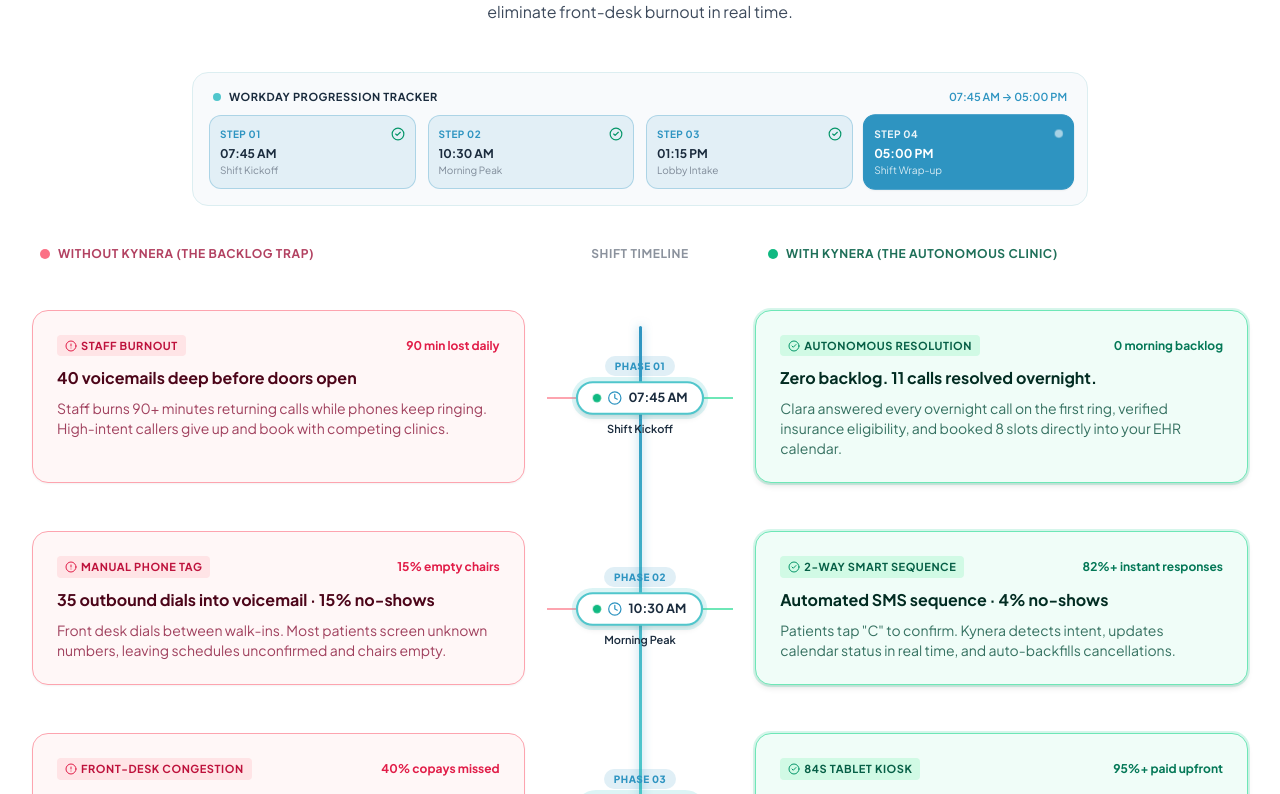
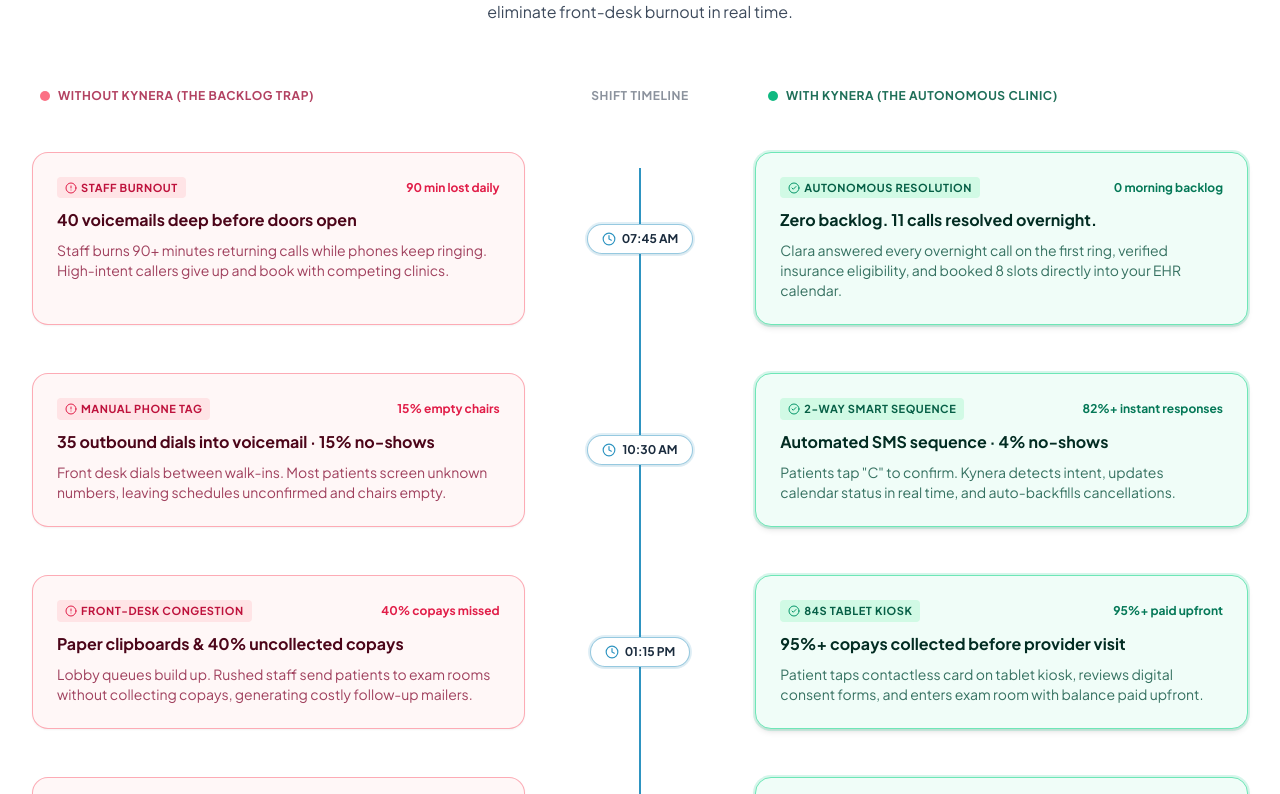
Before and after one commit to Annyxtopheles/kynera, a React (Vite) app: page / in a window 1280 px wide. Shown: the part 3166-3960 px from the top of the page. Built offline with nearby package versions, Linux system fonts and the light colour scheme.

Commit message:
Streamline BeforeAfterComparison: remove floating tags and whiskers for a clean scroll-linked timeline

```diff
--- a/src/components/BeforeAfterComparison.tsx
+++ b/src/components/BeforeAfterComparison.tsx
@@ -1,12 +1,9 @@
-import React, { useRef, useState, useEffect } from 'react';
-import { Clock, CheckCircle2, AlertCircle, ArrowDown } from 'lucide-react';
+import React, { useRef } from 'react';
+import { Clock, CheckCircle2, AlertCircle } from 'lucide-react';
 import { motion, useScroll, useTransform, useSpring, useInView, type Variants } from 'motion/react';
 
 const milestones = [
   {
-    id: 'shift-milestone-1',
-    phase: 'Phase 01',
-    phaseName: 'Shift Kickoff',
     time: '07:45 AM',
     without: {
       badge: 'Staff Burnout',
@@ -22,9 +19,6 @@ const milestones = [
     },
   },
   {
-    id: 'shift-milestone-2',
-    phase: 'Phase 02',
-    phaseName: 'Morning Peak',
     time: '10:30 AM',
     without: {
       badge: 'Manual Phone Tag',
@@ -40,9 +34,6 @@ const milestones = [
     },
   },
   {
-    id: 'shift-milestone-3',
-    phase: 'Phase 03',
-    phaseName: 'Lobby Intake',
     time: '01:15 PM',
     without: {
       badge: 'Front-Desk Congestion',
@@ -58,9 +49,6 @@ const milestones = [
     },
   },
   {
-    id: 'shift-milestone-4',
-    phase: 'Phase 04',
-    phaseName: 'Shift Wrap-up',
     time: '05:00 PM',
     without: {
       badge: 'Aging A/R Drag',
@@ -106,7 +94,7 @@ const cardVariantsRight: Variants = {
 };
 
 const badgeVariants: Variants = {
-  hidden: { opacity: 0, scale: 0.8 },
+  hidden: { opacity: 0, scale: 0.85 },
   visible: {
     opacity: 1,
     scale: 1,
@@ -119,86 +107,44 @@ const badgeVariants: Variants = {
 
 interface MilestoneRowProps {
   item: typeof milestones[0];
-  isParentActive: boolean;
+  isReached: boolean;
 }
 
-const MilestoneRow: React.FC<MilestoneRowProps> = ({ item, isParentActive }) => {
+const MilestoneRow: React.FC<MilestoneRowProps> = ({ item, isReached }) => {
   const rowRef = useRef<HTMLDivElement>(null);
   const isInView = useInView(rowRef, {
-    margin: "-20% 0px -25% 0px",
+    margin: "-15% 0px -25% 0px",
   });
 
-  const active = isParentActive || isInView;
+  const active = isReached || isInView;
 
   return (
     <motion.div
       ref={rowRef}
-      id={item.id}
       initial="hidden"
       whileInView="visible"
       viewport={{ once: true, amount: 0.25, margin: "0px 0px -40px 0px" }}
       className="relative z-10 grid grid-cols-1 lg:grid-cols-12 gap-4 sm:gap-6 items-center"
     >
-      {/* Center Timeline Badge (First on mobile, center on desktop) */}
+      {/* Center Timeline Node (First on mobile, center on desktop) */}
       <motion.div
         variants={badgeVariants}
-        className="order-1 lg:order-2 lg:col-span-2 flex flex-col items-center justify-center relative"
+        className="order-1 lg:order-2 lg:col-span-2 flex justify-center z-10"
       >
-        {/* Phase Indicator */}
-        <span
-          className={`text-[10px] font-extrabold uppercase tracking-wider px-2.5 py-0.5 rounded-full mb-1.5 transition-all duration-300 ${
+        <div
+          className={`px-3.5 py-1.5 rounded-full border bg-white shadow-xs flex items-center gap-1.5 text-xs font-bold font-heading transition-all duration-300 ${
             active
-              ? "bg-brand-blue/15 text-brand-blue font-bold shadow-2xs"
-              : "bg-slate-100 text-slate-400"
+              ? "border-brand-blue/50 text-brand-navy ring-2 ring-brand-blue/15 shadow-sm"
+              : "border-slate-200 text-slate-400"
           }`}
         >
-          {item.phase}
-        </span>
-
-        {/* Center Clock Badge Node */}
-        <div className="relative">
-          {/* Horizontal tracer beams to cards on desktop */}
-          <div
-            className={`hidden lg:block absolute right-full top-1/2 -translate-y-1/2 w-6 sm:w-8 h-0.5 transition-colors duration-500 ${
-              active ? "bg-rose-300" : "bg-slate-200"
+          <Clock
+            className={`w-3.5 h-3.5 transition-colors duration-300 ${
+              active ? "text-brand-blue" : "text-slate-300"
             }`}
           />
-          <div
-            className={`hidden lg:block absolute left-full top-1/2 -translate-y-1/2 w-6 sm:w-8 h-0.5 transition-colors duration-500 ${
-              active ? "bg-emerald-300" : "bg-slate-200"
-            }`}
-          />
-
-          <div
-            className={`px-3.5 py-1.5 rounded-full border-2 transition-all duration-500 flex items-center gap-1.5 text-xs font-bold font-heading shrink-0 ${
-              active
-                ? "bg-white border-brand-teal text-brand-navy ring-4 ring-brand-teal/20 shadow-md scale-105"
-                : "bg-white/95 border-slate-200/90 text-text-body/70 shadow-xs"
-            }`}
-          >
-            <span className="relative flex h-2 w-2">
-              {active && (
-                <span className="animate-ping absolute inline-flex h-full w-full rounded-full bg-emerald-400 opacity-75" />
-              )}
-              <span
-                className={`relative inline-flex rounded-full h-2 w-2 transition-colors duration-300 ${
-                  active ? "bg-emerald-500" : "bg-slate-300"
-                }`}
-              />
-            </span>
-            <Clock className={`w-3.5 h-3.5 transition-colors ${active ? "text-brand-blue" : "text-slate-400"}`} />
-            <span>{item.time}</span>
-          </div>
+          <span>{item.time}</span>
         </div>
-
-        {/* Phase Subtitle */}
-        <span
-          className={`text-[11px] font-semibold mt-1.5 transition-colors text-center hidden sm:block ${
-            active ? "text-brand-navy" : "text-text-body/60"
-          }`}
-        >
-          {item.phaseName}
-        </span>
       </motion.div>
 
       {/* Left Column: Without Kynera */}
@@ -206,7 +152,7 @@ const MilestoneRow: React.FC<MilestoneRowProps> = ({ item, isParentActive }) =>
         variants={cardVariantsLeft}
         whileHover={{ y: -3, transition: { duration: 0.2 } }}
         className={`order-2 lg:order-1 lg:col-span-5 bg-[#FFF7F7] rounded-2xl p-5 sm:p-6 border shadow-xs flex flex-col justify-between h-full transition-all duration-300 ${
-          active ? "border-rose-300 shadow-sm" : "border-rose-200/80 hover:border-rose-300"
+          active ? "border-rose-300/90 shadow-sm" : "border-rose-200/70 hover:border-rose-300"
         }`}
       >
         <div>
@@ -235,7 +181,7 @@ const MilestoneRow: React.FC<MilestoneRowProps> = ({ item, isParentActive }) =>
         className={`order-3 lg:order-3 lg:col-span-5 bg-[#F0FDF8] rounded-2xl p-5 sm:p-6 border shadow-xs flex flex-col justify-between h-full transition-all duration-300 ${
           active
             ? "border-emerald-300 ring-2 ring-emerald-400/20 shadow-md"
-            : "border-emerald-200/90 hover:border-emerald-300"
+            : "border-emerald-200/80 hover:border-emerald-300"
         }`}
       >
         <div>
@@ -275,32 +221,8 @@ export const BeforeAfterComparison: React.FC = () => {
     restDelta: 0.001,
   });
 
-  // Dynamic traveler bead position along the central spine (clamped 0% to 100%)
+  // Dynamic traveler bead position along the spine (clamped strictly between 0% and 100%)
   const travelerTop = useTransform(smoothProgress, (val) => `${Math.min(Math.max(val * 100, 0), 100)}%`);
-
-  // Active step in the Day Shift Stepper
-  const [activeStep, setActiveStep] = useState(0);
-
-  useEffect(() => {
-    return scrollYProgress.on("change", (latest) => {
-      if (latest < 0.22) {
-        setActiveStep(0);
-      } else if (latest < 0.50) {
-        setActiveStep(1);
-      } else if (latest < 0.76) {
-        setActiveStep(2);
-      } else {
-        setActiveStep(3);
-      }
-    });
-  }, [scrollYProgress]);
-
-  const scrollToMilestone = (id: string) => {
-    const el = document.getElementById(id);
-    if (el) {
-      el.scrollIntoView({ behavior: 'smooth', block: 'center' });
-    }
-  };
 
   return (
     <section id="compare" className="py-14 md:py-20 bg-surface-white overflow-hidden">
@@ -312,7 +234,7 @@ export const BeforeAfterComparison: React.FC = () => {
           whileInView={{ opacity: 1, y: 0 }}
           viewport={{ once: true, amount: 0.4 }}
           transition={{ duration: 0.6, ease: [0.22, 1, 0.36, 1] }}
-          className="text-center max-w-3xl mx-auto mb-8 sm:mb-12"
+          className="text-center max-w-3xl mx-auto mb-12 sm:mb-16"
         >
           <span className="text-xs font-bold font-heading tracking-widest text-brand-blue uppercase bg-brand-blue/10 px-3 py-1 rounded-full border border-brand-blue/20">
             A Day in the Life
@@ -323,69 +245,6 @@ export const BeforeAfterComparison: React.FC = () => {
           <p className="mt-3 text-sm sm:text-base text-text-body max-w-2xl mx-auto">
             From the opening shift bell to end-of-day billing, see how autonomous workflows eliminate front-desk burnout in real time.
           </p>
-        </motion.div>
-
-        {/* Interactive Day Shift Progression Bar (Stepper) */}
-        <motion.div
-          initial={{ opacity: 0, y: 16 }}
-          whileInView={{ opacity: 1, y: 0 }}
-          viewport={{ once: true, amount: 0.5 }}
-          transition={{ duration: 0.5, delay: 0.1 }}
-          className="mb-8 sm:mb-10 max-w-4xl mx-auto"
-        >
-          <div className="bg-slate-50/90 border border-border-soft rounded-2xl p-3 sm:p-4 shadow-xs">
-            <div className="flex items-center justify-between text-xs font-bold font-heading px-1 mb-2.5">
-              <span className="flex items-center gap-2 uppercase tracking-wider text-[11px] text-brand-navy">
-                <span className="relative flex h-2 w-2">
-                  <span className="animate-ping absolute inline-flex h-full w-full rounded-full bg-brand-teal opacity-75" />
-                  <span className="relative inline-flex rounded-full h-2 w-2 bg-brand-teal" />
-                </span>
-                Workday Progression Tracker
-              </span>
-              <span className="text-[11px] font-semibold text-brand-blue">
-                07:45 AM → 05:00 PM
-              </span>
-            </div>
-
-            {/* 4-Step Interactive Navigation Pill Grid */}
-            <div className="grid grid-cols-2 sm:grid-cols-4 gap-2 sm:gap-3">
-              {milestones.map((m, i) => {
-                const isCurrent = activeStep === i;
-                const isPast = activeStep > i;
-                return (
-                  <button
-                    key={m.id}
-                    type="button"
-                    onClick={() => scrollToMilestone(m.id)}
-                    className={`p-2.5 rounded-xl border text-left transition-all duration-300 cursor-pointer ${
-                      isCurrent
-                        ? "bg-brand-blue text-white border-brand-blue shadow-sm scale-[1.02]"
-                        : isPast
-                        ? "bg-brand-blue/10 text-brand-navy border-brand-blue/30 hover:bg-brand-blue/15"
-                        : "bg-white text-text-body/75 border-slate-200/90 hover:border-slate-300"
-                    }`}
-                  >
-                    <div className="flex items-center justify-between text-[10px] font-bold uppercase tracking-wider mb-1">
-                      <span className={isCurrent ? "text-white/90" : isPast ? "text-brand-blue font-bold" : "text-slate-400"}>
-                        Step 0{i + 1}
-                      </span>
-                      {isPast ? (
-                        <CheckCircle2 className="w-3.5 h-3.5 text-emerald-600" />
-                      ) : isCurrent ? (
-                        <span className="w-2 h-2 rounded-full bg-white animate-pulse" />
-                      ) : (
-                        <span className="w-2 h-2 rounded-full bg-slate-300" />
-                      )}
-                    </div>
-                    <div className="text-xs font-bold font-heading truncate">{m.time}</div>
-                    <div className={`text-[10px] truncate ${isCurrent ? "text-white/80" : "text-text-body/60"}`}>
-                      {m.phaseName}
-                    </div>
-                  </button>
-                );
-              })}
-            </div>
-          </div>
         </motion.div>
 
         {/* Track Column Labels (Desktop) */}
@@ -413,59 +272,30 @@ export const BeforeAfterComparison: React.FC = () => {
         <div ref={timelineContainerRef} className="relative space-y-8 lg:space-y-12">
 
           {/* Vertical Progress Spine (Desktop) */}
-          <div className="hidden lg:flex absolute left-1/2 top-4 bottom-14 -translate-x-1/2 w-8 pointer-events-none justify-center z-0">
-            {/* Base track: subtle, elegant line representing the workday */}
-            <div className="w-[3px] h-full bg-slate-200/70 rounded-full" />
+          <div className="hidden lg:block absolute left-1/2 top-4 bottom-4 -translate-x-1/2 w-0.5 pointer-events-none z-0">
+            {/* Base resting track */}
+            <div className="w-full h-full bg-slate-200/80" />
 
-            {/* Dynamic scroll-driven progressive fill beam */}
+            {/* Dynamic scroll-driven progress line */}
             <motion.div
               style={{ scaleY: smoothProgress, originY: 0 }}
-              className="absolute top-0 w-[3px] h-full bg-gradient-to-b from-brand-blue via-brand-teal to-emerald-500 rounded-full shadow-[0_0_10px_rgba(46,148,193,0.5)]"
+              className="absolute top-0 left-0 w-full h-full bg-brand-blue"
             />
 
-            {/* Traveling beacon head tracking current scroll progress */}
+            {/* Refined traveling dot tracking current scroll progression */}
             <motion.div
               style={{ top: travelerTop }}
-              className="absolute -translate-y-1/2 z-20 pointer-events-none flex items-center justify-center"
-            >
-              <div className="relative flex items-center justify-center">
-                <span className="animate-ping absolute inline-flex h-5 w-5 rounded-full bg-brand-teal/50" />
-                <span className="relative inline-flex rounded-full h-3.5 w-3.5 bg-white border-2 border-brand-blue shadow-[0_0_10px_#2E94C1] items-center justify-center">
-                  <span className="w-1.5 h-1.5 rounded-full bg-brand-blue" />
-                </span>
-              </div>
-            </motion.div>
+              className="absolute -left-[3px] -translate-y-1/2 w-2 h-2 rounded-full bg-brand-blue shadow-[0_0_8px_rgba(46,148,193,0.6)] ring-2 ring-white pointer-events-none"
+            />
           </div>
 
           {milestones.map((item, idx) => (
-            <React.Fragment key={item.id}>
-              <MilestoneRow
-                item={item}
-                isParentActive={activeStep === idx}
-              />
-              {/* Downward flow indicator on mobile between milestone cards */}
-              {idx < milestones.length - 1 && (
-                <div className="flex lg:hidden justify-center my-1 text-brand-blue/30">
-                  <ArrowDown className="w-4 h-4 animate-bounce" />
-                </div>
-              )}
-            </React.Fragment>
+            <MilestoneRow
+              key={idx}
+              item={item}
+              isReached={false}
+            />
           ))}
-
-          {/* Shift Wrap Completion Waypoint */}
-          <motion.div
-            initial={{ opacity: 0, scale: 0.95 }}
-            whileInView={{ opacity: 1, scale: 1 }}
-            viewport={{ once: true, amount: 0.5 }}
-            transition={{ duration: 0.5 }}
-            className="flex flex-col items-center justify-center pt-2 sm:pt-4 z-10 relative"
-          >
-            <div className="inline-flex items-center gap-2 px-4 py-1.5 rounded-full bg-emerald-50 text-emerald-800 border border-emerald-200/90 text-xs font-bold font-heading shadow-xs">
-              <CheckCircle2 className="w-4 h-4 text-emerald-600" />
-              <span>Shift Concluded: 05:00 PM · Zero Backlog &amp; Clean Ledgers</span>
-            </div>
-            <div className="w-0.5 h-6 bg-gradient-to-b from-emerald-400 to-brand-blue/40 mt-2 hidden lg:block" />
-          </motion.div>
 
         </div>
 
@@ -475,7 +305,7 @@ export const BeforeAfterComparison: React.FC = () => {
           whileInView={{ opacity: 1, y: 0 }}
           viewport={{ once: true, amount: 0.3 }}
           transition={{ duration: 0.65, ease: [0.22, 1, 0.36, 1] }}
-          className="mt-8 sm:mt-12 bg-[#EFFAFB] rounded-2xl p-6 sm:p-8 border border-border-soft"
+          className="mt-12 sm:mt-16 bg-[#EFFAFB] rounded-2xl p-6 sm:p-8 border border-border-soft"
         >
           <div className="grid grid-cols-1 sm:grid-cols-3 gap-6 text-center divide-y sm:divide-y-0 sm:divide-x divide-border-soft">
             <div className="pt-2 sm:pt-0">
```
